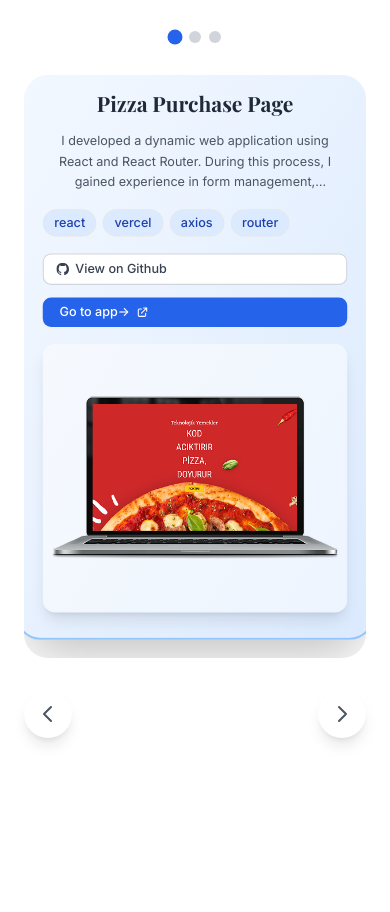
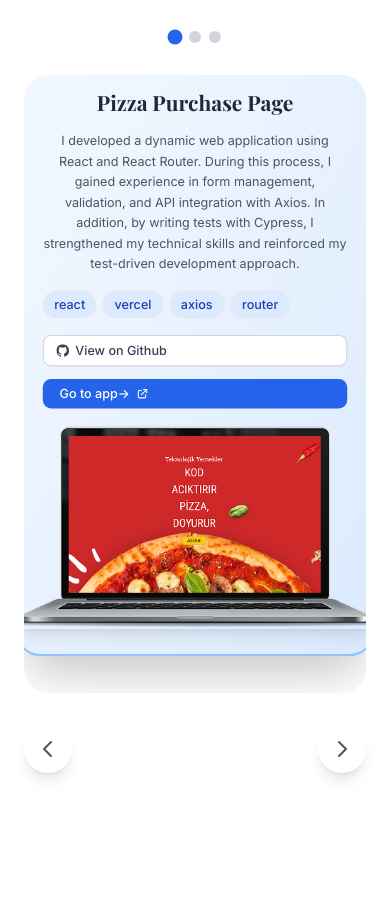
Before and after one commit to hediye-ersan/My-page, a React (Vite) app: page / in a window 390 px wide. Shown: the part 3540-4452 px from the top of the page. Built offline with nearby package versions, Linux system fonts and the light colour scheme; a web font is replaced by a local one.

Commit message:
Refactor Projects component layout; adjusted project description styling and updated image container for better responsiveness and visual appeal.

```diff
--- a/src/components/Projects.jsx
+++ b/src/components/Projects.jsx
@@ -48,7 +48,7 @@ const Projects = () => {
         </h3>
 
         {/* Proje açıklaması */}
-        <p className="text-gray-600 dark:text-gray-300 mb-4 leading-relaxed text-xs lg:text-sm line-clamp-3">
+        <p className="text-gray-600 dark:text-gray-300 mb-4 leading-relaxed text-xs lg:text-sm">
           {project.text}
         </p>
 
@@ -91,13 +91,14 @@ const Projects = () => {
 
         {/* Proje görseli */}
         {project.image && (
-          <div className="relative group mt-2">
-            <div className="absolute inset-0 bg-gradient-to-t from-black/20 to-transparent rounded-xl opacity-0 group-hover:opacity-100 transition-opacity duration-300 z-10"></div>
-            <img
-              src={project.image}
-              alt={project.title}
-              className="w-full h-64 lg:h-80 object-contain rounded-xl shadow-lg group-hover:shadow-xl transition-all duration-300 bg-white/50 dark:bg-gray-800/50 p-2"
-            />
+          <div className="mt-4 -mx-6 lg:-mx-8">
+            <div className="flex w-full items-center justify-center">
+              <img
+                src={project.image}
+                alt={project.title}
+                className="w-full h-auto object-cover shadow-lg transition-all duration-300"
+              />
+            </div>
           </div>
         )}
       </div>
```
